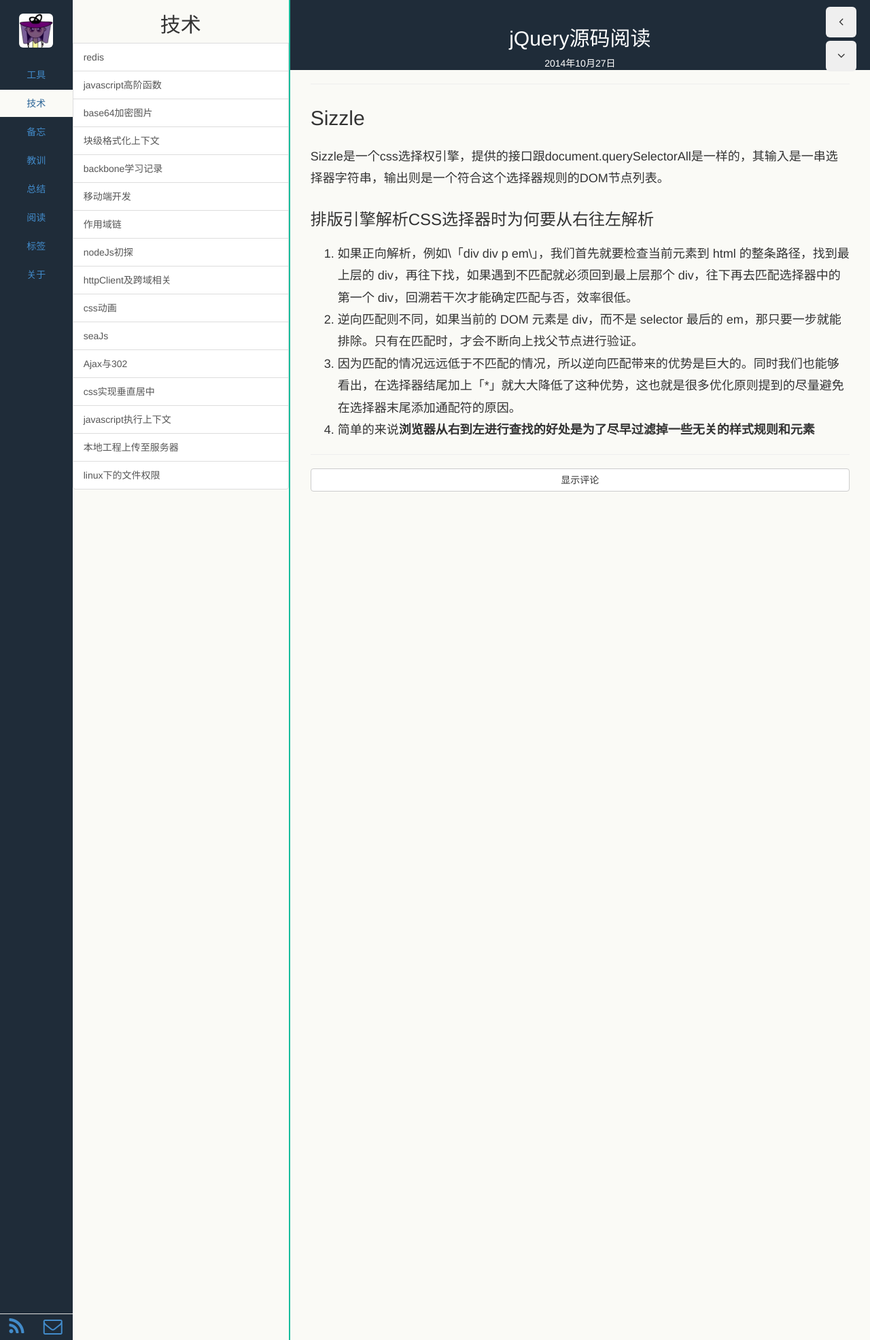
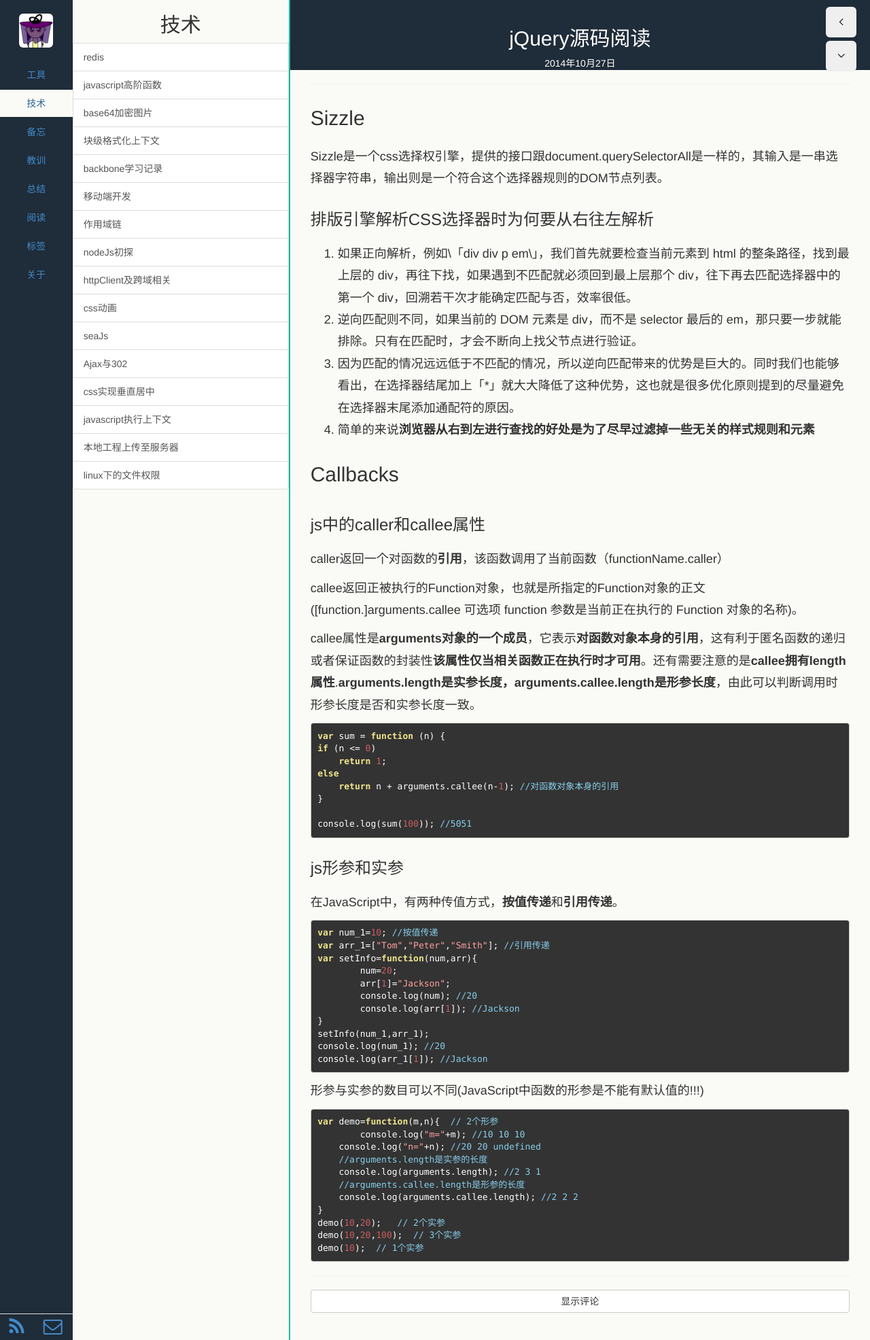
Before and after one commit to echoZQ/echo-blog, a Jekyll site: the page built from _posts/2014-10-27-jquery-resouce.md, in a window 1280 px wide. Shown: the whole page at 68% size. Built offline with Jekyll 4.4.1, drawn with Linux system fonts in a browser that asks for light colours; Markdown is read by kramdown in place of the engine named in the settings.

Commit message:
jquery resouce

```diff
--- a/_posts/2014-10-27-jquery-resouce.md
+++ b/_posts/2014-10-27-jquery-resouce.md
@@ -15,3 +15,50 @@ Sizzle是一个css选择权引擎，提供的接口跟document.querySelectorAll
 2. 逆向匹配则不同，如果当前的 DOM 元素是 div，而不是 selector 最后的 em，那只要一步就能排除。只有在匹配时，才会不断向上找父节点进行验证。
 3. 因为匹配的情况远远低于不匹配的情况，所以逆向匹配带来的优势是巨大的。同时我们也能够看出，在选择器结尾加上「*」就大大降低了这种优势，这也就是很多优化原则提到的尽量避免在选择器末尾添加通配符的原因。
 4. 简单的来说**浏览器从右到左进行查找的好处是为了尽早过滤掉一些无关的样式规则和元素**
+
+## Callbacks
+### js中的caller和callee属性
+caller返回一个对函数的**引用**，该函数调用了当前函数（functionName.caller）
+
+callee返回正被执行的Function对象，也就是所指定的Function对象的正文([function.]arguments.callee
+可选项 function 参数是当前正在执行的 Function 对象的名称)。
+
+callee属性是**arguments对象的一个成员**，它表示**对函数对象本身的引用**，这有利于匿名函数的递归或者保证函数的封装性**该属性仅当相关函数正在执行时才可用**。还有需要注意的是**callee拥有length属性**.**arguments.length是实参长度，arguments.callee.length是形参长度**，由此可以判断调用时形参长度是否和实参长度一致。
+
+	var sum = function (n) {
+    if (n <= 0)
+        return 1;
+    else
+        return n + arguments.callee(n-1); //对函数对象本身的引用
+	}
+
+	console.log(sum(100)); //5051
+
+### js形参和实参
+在JavaScript中，有两种传值方式，**按值传递**和**引用传递**。
+
+	var num_1=10; //按值传递
+	var arr_1=["Tom","Peter","Smith"]; //引用传递
+	var setInfo=function(num,arr){
+    	num=20;
+    	arr[1]="Jackson";
+    	console.log(num); //20
+    	console.log(arr[1]); //Jackson
+	}
+	setInfo(num_1,arr_1);
+	console.log(num_1); //20
+	console.log(arr_1[1]); //Jackson
+
+形参与实参的数目可以不同(JavaScript中函数的形参是不能有默认值的!!!)
+
+	var demo=function(m,n){  // 2个形参
+    	console.log("m="+m); //10 10 10
+        console.log("n="+n); //20 20 undefined
+        //arguments.length是实参的长度
+        console.log(arguments.length); //2 3 1
+        //arguments.callee.length是形参的长度
+        console.log(arguments.callee.length); //2 2 2
+	}
+	demo(10,20);   // 2个实参
+	demo(10,20,100);  // 3个实参
+	demo(10);  // 1个实参
```
